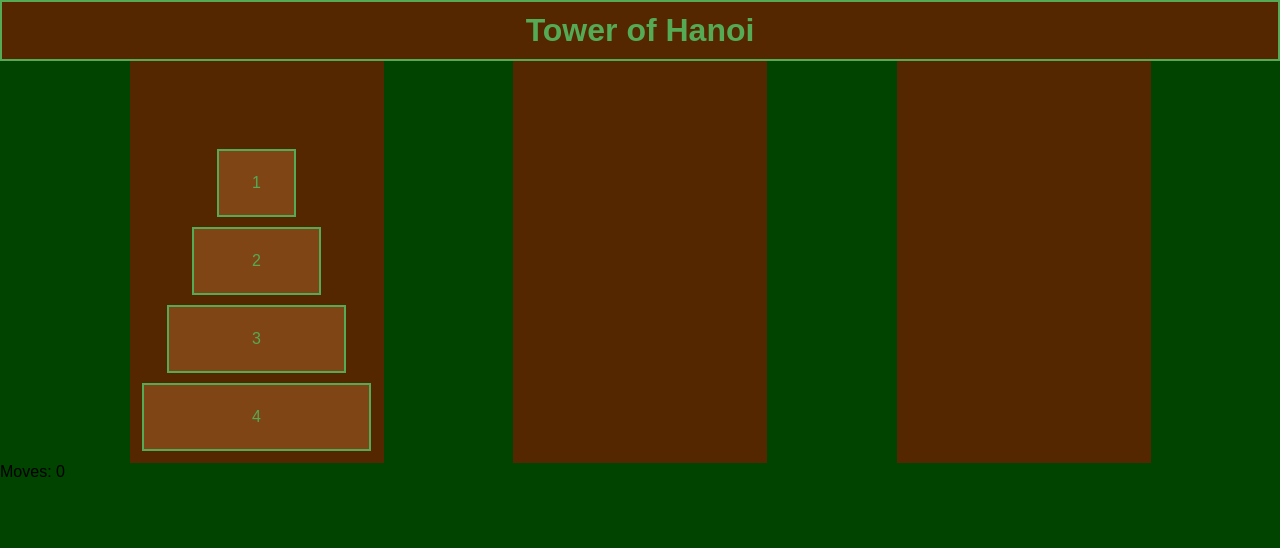
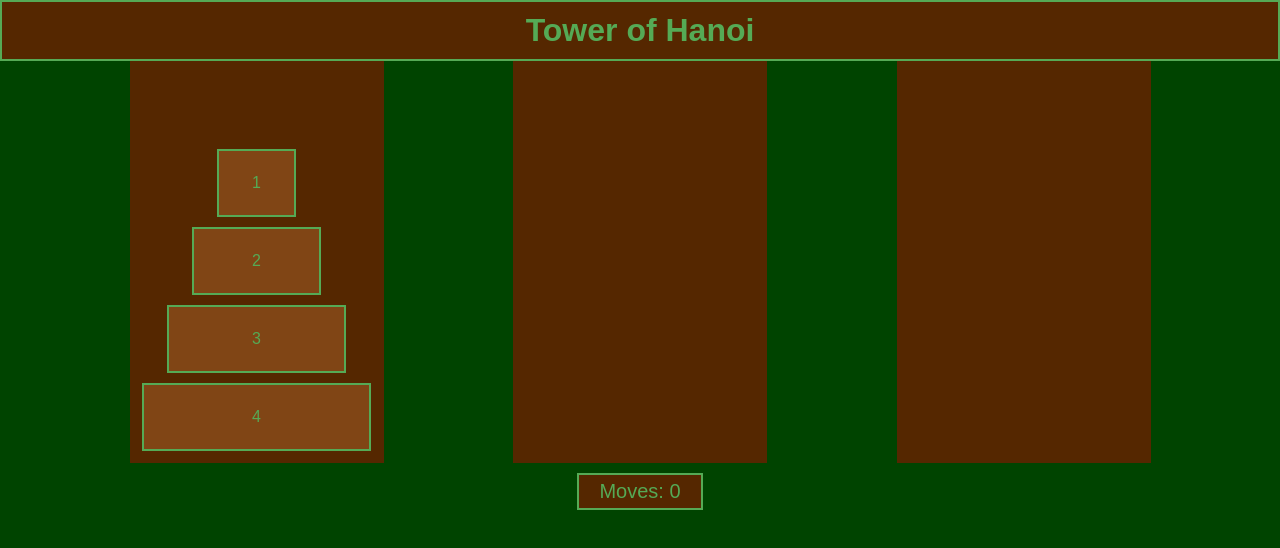
Before and after one commit to JakubKus/tower-of-hanoi, a React (Create React App) app: page / in a window 1280 px wide. Shown: the top 548 px of the page. Built offline with nearby package versions, Linux system fonts and the light colour scheme.

Commit message:
styled class infoBox for movesCounter and wrongMove

```diff
--- a/src/app.scss
+++ b/src/app.scss
@@ -67,13 +67,16 @@ main {
   }
 }
 
-.wrongMove {
-   color: #55AA55;
-   font-size: 22px;
-   margin-top: 10px;
-   text-align: center;
+.infoBox {
+  background-color: #552700;
+  border: 2px solid;
+  color: #55AA55;
+  display: table;
+  font-size: 20px;
+  margin: 10px auto 0;
+  padding: 5px 20px;
+}
 
-  &.off {
-    display: none;
-  }
- }
+.wrongMove.off {
+  display: none;
+}
```
